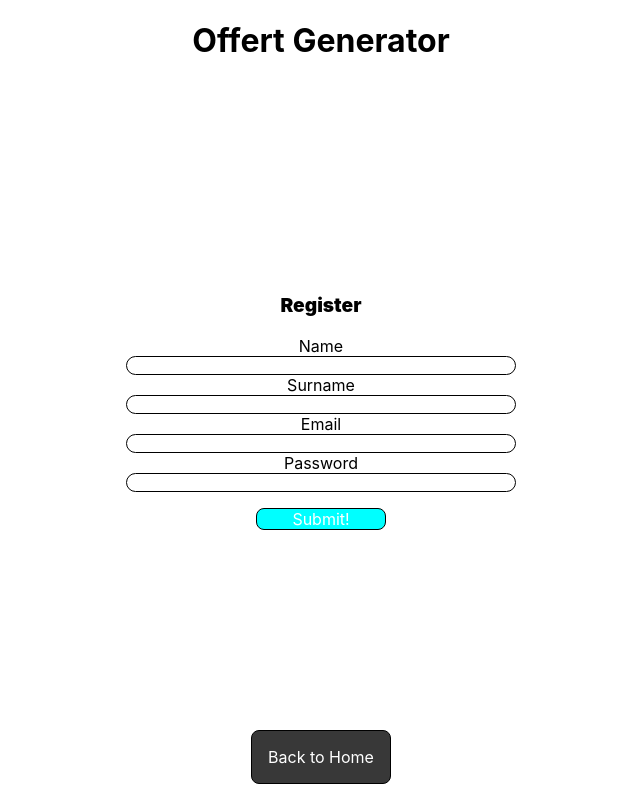
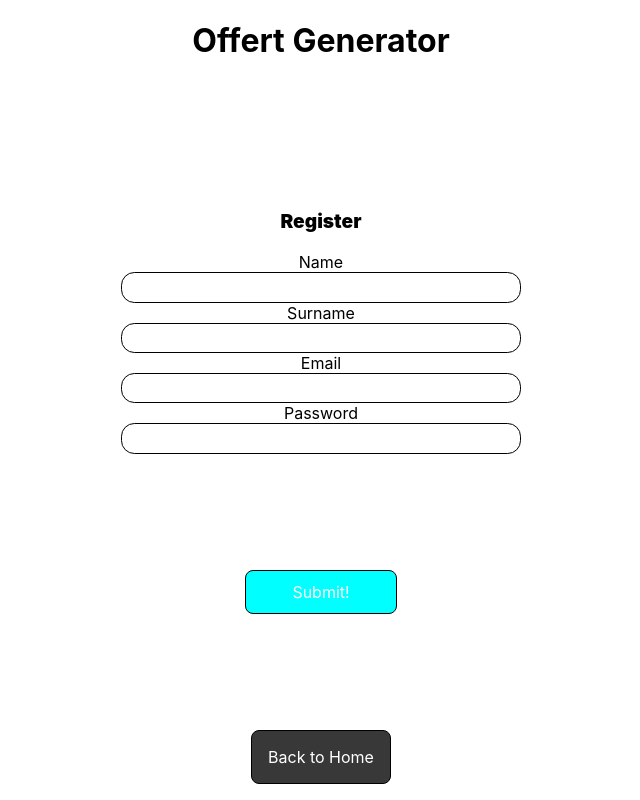
Before and after one commit to Coquixo/Hotelinking-Front, a React (Create React App) app: page /register in a window 1280 px wide. Shown: the whole page, without its empty margins (319-959 px from the left). Built offline with nearby package versions, Linux system fonts and the light colour scheme.

Commit message:
error handling made on Sign In View

```diff
--- a/src/Components/Register/Register.jsx
+++ b/src/Components/Register/Register.jsx
@@ -1,15 +1,22 @@
 import React, { useState, useEffect } from "react";
+import { registerUser } from "../../services/apiCalls";
+import { errorCheck } from "../../services/errorManage";
 import Footer from "../Footer/Footer";
 import "./Register.scss";
-
 
 const Register = () => {
     const [user, setUser] = useState({
         name: "",
         surname: "",
         email: "",
-        password: ""
+        password: "",
+    });
 
+    const [userError, setUserError] = useState({
+        nameError: "",
+        surnameError: "",
+        emailError: "",
+        passwordError: "",
     });
 
     const inputHandler = (e) => {
@@ -17,29 +24,84 @@ const Register = () => {
             ...user,
             [e.target.name]: e.target.value,
         });
-        console.log(user)
+        console.log(user);
     };
 
+    const registerAttempt = () => {
+        try {
+            registerUser();
+        } catch (error) {
+            return error;
+        }
+    };
+
+    const errorHandler = (field, value, type) => {
+        let error = "";
+        error = errorCheck(value, type);
+        setUserError((prevState) => ({
+            ...prevState,
+            [field + "Error"]: `${error}`,
+        }));
+
+    };
 
     return (
         <div className="mainSquare">
             <div className="registerSquare">
-
                 <p className="registerTitleDesign">Register</p>
                 <div>Name</div>
-                <input type="text" name="name" className="inputDesign" onChange={inputHandler} />
+                <input
+                    type="text"
+                    name="name"
+                    className="inputDesign"
+                    onChange={inputHandler}
+                    onInput={(e) => errorHandler(e.target.name, e.target.value, "text")}
+                />
                 <div>Surname</div>
-                <input type="text" name="surname" className="inputDesign" onChange={inputHandler} />
+                <input
+                    type="text"
+                    name="surname"
+                    className="inputDesign"
+                    onChange={inputHandler}
+                    onInput={(e) => errorHandler(e.target.name, e.target.value, "text")}
+                />
                 <div>Email</div>
-                <input type="email" name="email" className="inputDesign" onChange={inputHandler} />
+                <input
+                    type="email"
+                    name="email"
+                    className="inputDesign"
+                    onChange={inputHandler}
+                    onInput={(e) => errorHandler(e.target.name, e.target.value, "email")}
+                />
                 <div>Password</div>
-                <input type="password" name="password" className="inputDesign" onChange={inputHandler} />
-                <div className="submitDesign">Submit!</div>
+                <input
+                    type="password"
+                    name="password"
+                    className="inputDesign"
+                    onChange={inputHandler}
+                    onInput={(e) =>
+                        errorHandler(e.target.name, e.target.value, "password")
+                    }
+                />
 
+                <div className="errorDesign">
+                    <br />
+                    {userError.nameError}
+                    <br />
+                    {userError.surnameError}
+                    <br />
+                    {userError.emailError}
+                    <br />
+                    {userError.passwordError}
+                    <br />
+                </div>
+                <div className="submitDesign" onClick={registerAttempt}>
+                    Submit!
+                </div>
             </div>
             <Footer />
         </div>
-    )
-}
+    );
+};
 
 export default Register;
--- a/src/Components/Register/Register.scss
+++ b/src/Components/Register/Register.scss
@@ -11,6 +11,8 @@
   width: 30vw;
   border-radius: 1em;
   text-align: center;
+  padding: 0.5em;
+  color: blue;
 }
 
 .registerTitleDesign {
@@ -23,6 +25,11 @@
   background-color: aqua;
   color: white;
   width: 10vw;
+  padding: 0.7em;
   border-radius: 0.5em;
   margin: 1em 0 0 0;
 }
+
+.errorDesign {
+  color: red;
+}
--- /dev/null
+++ b/src/services/errorManage.js
@@ -0,0 +1,42 @@
+export const errorCheck = (value, type) => {
+  switch (type) {
+    case "text":
+      if (!/[a-z]/gi.test(value)) {
+        return `${type.toUpperCase()} : Invalid format, please use characters`;
+      } else {
+        return "";
+      }
+
+    case "email":
+      if (
+        !/^(([^<>()\[\]\\.,;:\s@"]+(\.[^<>()\[\]\\.,;:\s@"]+)*)|(".+"))@((\[[0-9]{1,3}\.[0-9]{1,3}\.[0-9]{1,3}\.[0-9]{1,3}\])|(([a-zA-Z\-0-9]+\.)+[a-zA-Z]{2,}))$/.test(
+          value
+        )
+      ) {
+        return `${type.toUpperCase()} : Incorrect format: Example@gmail.com`;
+      } else {
+        return "";
+      }
+
+    case "password":
+      if (value.length < 8) {
+        return `${type.toUpperCase()} : Write at least 8 characters`;
+      } else {
+        //Checking the password format....
+
+        if (!/[\d()+-]/g.test(value)) {
+          return `${type.toUpperCase()} : Write at least one number, one lowercase letter, and one uppercase letter.`;
+        } else {
+          return "";
+        }
+      }
+
+    case "credentials":
+      return "Wrong email or password";
+
+    default:
+      console.log("Some errors have not been taken into account");
+
+      break;
+  }
+};
```
Also changed, not shown: src/Components/Login/Login.jsx (+22 -16 lines).
